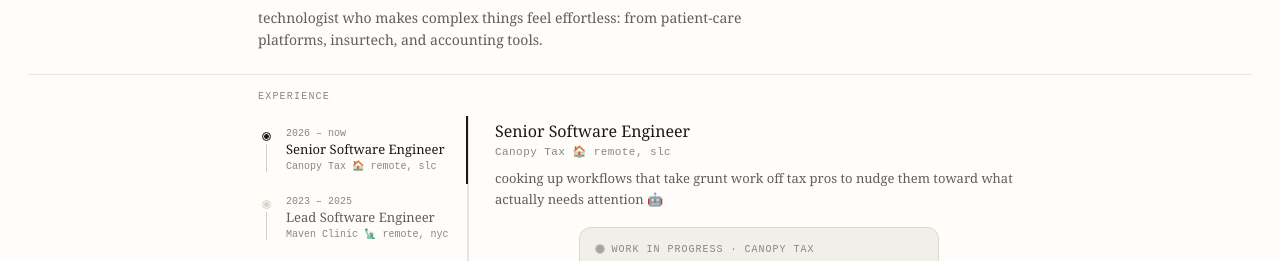
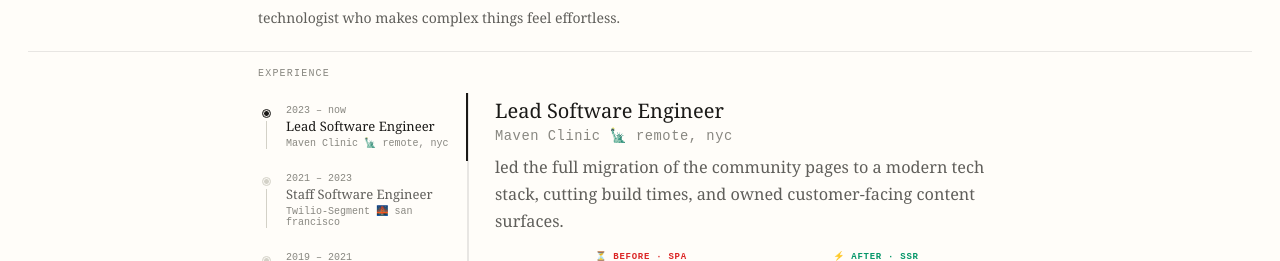
Before and after one commit to larrycustodio/portfolio, a website: page maintenance/index.html in a window 1280 px wide. Shown: the part 143-404 px from the top of the page. Drawn offline with Linux system fonts and the light colour scheme.

Commit message:
doc: update content

```diff
--- a/maintenance/index.html
+++ b/maintenance/index.html
@@ -268,14 +268,14 @@
     }
 
     .panel-role {
-      font-size: 16px;
+      font-size: 20px;
       font-weight: 400;
       color: var(--text);
       margin-bottom: 3px;
     }
 
     .panel-co {
-      font-size: 11px;
+      font-size: 13.75px;
       color: var(--text3);
       font-family: 'Courier New', monospace;
       letter-spacing: .04em;
@@ -283,7 +283,7 @@
     }
 
     .panel-desc {
-      font-size: 13px;
+      font-size: 16.25px;
       color: var(--text2);
       line-height: 1.65;
       margin-bottom: 16px;
@@ -1089,8 +1089,7 @@
   <div class="hero">
     <div class="hero-name">Larry Custodio</div>
     <div class="hero-loc">🏔️ Currently in Salt Lake City, UT</div>
-    <p class="hero-sub">technologist who makes complex things feel effortless: from patient-care platforms, insurtech,
-      and accounting tools.</p>
+    <p class="hero-sub">technologist who makes complex things feel effortless.</p>
   </div>
 
   <hr class="hdiv">
@@ -1363,13 +1362,13 @@
 
     /* ── JOBS ── */
     const jobs = [
+      // {
+      //   date: '2026 – now', role: 'Senior Software Engineer', co: 'Canopy Tax 🏠 remote, slc',
+      //   desc: "cooking up workflows that take grunt work off tax pros to nudge them toward what actually needs attention 🤖",
+      //   widgetFn: canopyWidget, onShow: () => setTimeout(animateScratch, 300)
+      // },
       {
-        date: '2026 – now', role: 'Senior Software Engineer', co: 'Canopy Tax 🏠 remote, slc',
-        desc: "cooking up workflows that take grunt work off tax pros to nudge them toward what actually needs attention 🤖",
-        widgetFn: canopyWidget, onShow: () => setTimeout(animateScratch, 300)
-      },
-      {
-        date: '2023 – 2025', role: 'Lead Software Engineer', co: 'Maven Clinic 🗽 remote, nyc',
+        date: '2023 – now', role: 'Lead Software Engineer', co: 'Maven Clinic 🗽 remote, nyc',
         desc: "led the full migration of the community pages to a modern tech stack, cutting build times, and owned customer-facing content surfaces.",
         widgetFn: mavenWidget, onShow: null
       },
```
